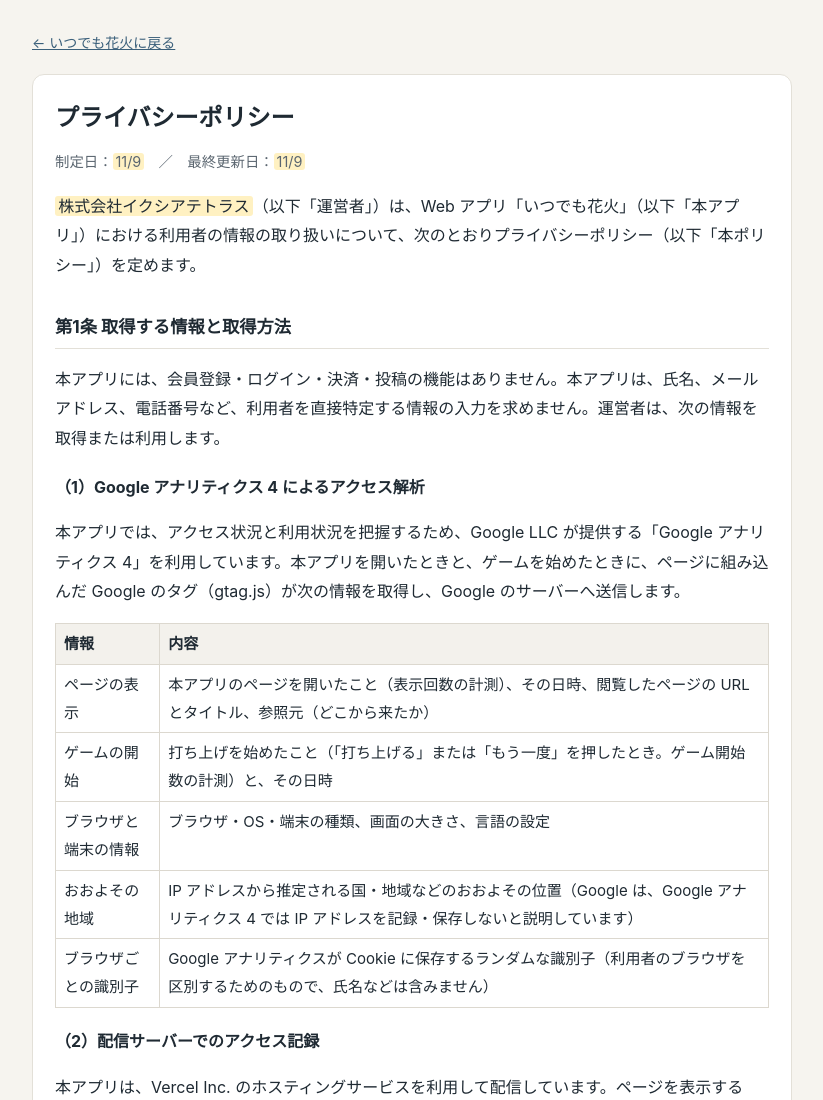
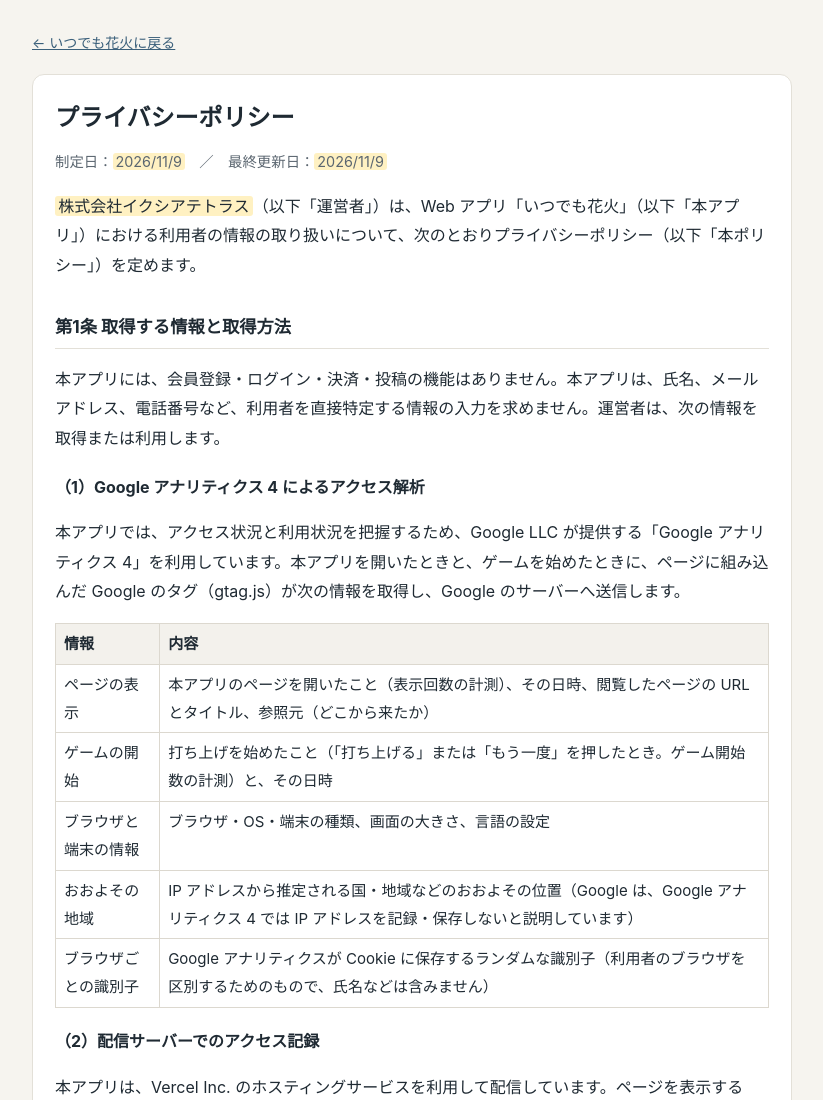
Before and after one commit to eixiatetras202601-byte/itsudemo_hanabi, a plain HTML site: page privacy.html in a window 1280 px wide. Shown: the top 1100 px of the page, without its empty margins (228-1051 px from the left). Drawn offline with Linux system fonts and the light colour scheme.

Commit message:
[FIX]制定日に2026wo

```diff
--- a/privacy.html
+++ b/privacy.html
@@ -6,7 +6,7 @@
 <a class="back" href="./">← いつでも花火に戻る</a>
 <main id="legal-body">
 <h1>プライバシーポリシー</h1>
-<p class="meta">制定日：<span class="ph">11/9</span>　／　最終更新日：<span class="ph">11/9</span></p>
+<p class="meta">制定日：<span class="ph">2026/11/9</span>　／　最終更新日：<span class="ph">2026/11/9</span></p>
 <p><span class="ph">株式会社イクシアテトラス</span>（以下「運営者」）は、Web アプリ「いつでも花火」（以下「本アプリ」）における利用者の情報の取り扱いについて、次のとおりプライバシーポリシー（以下「本ポリシー」）を定めます。</p>
 <h2>第1条 取得する情報と取得方法</h2>
 <p>本アプリには、会員登録・ログイン・決済・投稿の機能はありません。本アプリは、氏名、メールアドレス、電話番号など、利用者を直接特定する情報の入力を求めません。運営者は、次の情報を取得または利用します。</p>
```
Also changed, not shown: terms.html (+1 -1 lines).
